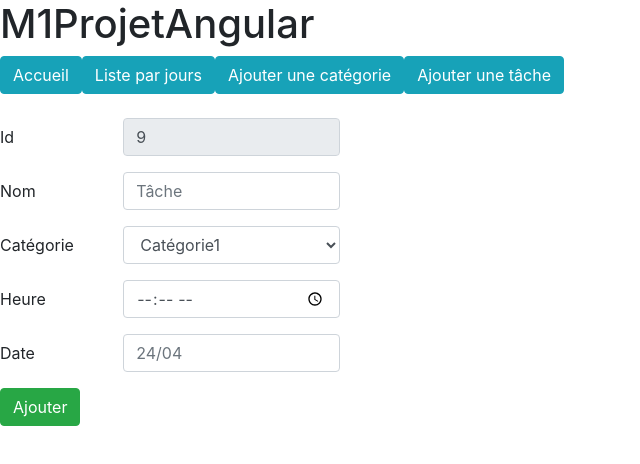
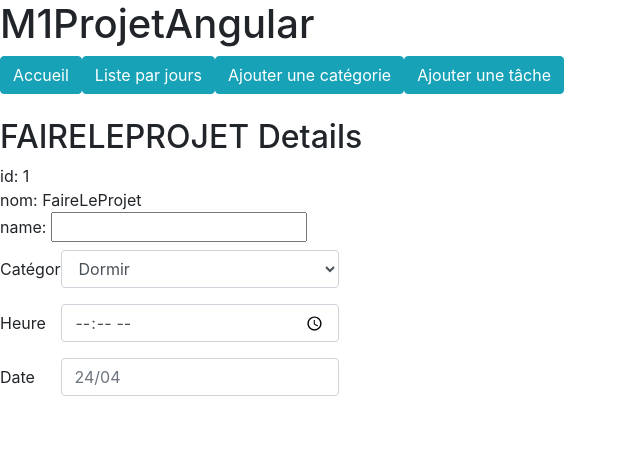
Before and after one commit to GuillaumeTroesch/M1ProjetAngular, an Angular app: page /tache in a window 1280 px wide. Shown: the top 464 px of the page, without its empty margins (0-640 px from the left). Built offline with nearby package versions, Linux system fonts and the light colour scheme.

Commit message:
from branch Arthur

```diff
--- a/src/app/accueil/accueil.component.html
+++ b/src/app/accueil/accueil.component.html
@@ -6,7 +6,14 @@
 <div class="table-responsive col-md-4">
 	<table class="table">
 		<tbody>
-			<tr>
+
+      <tr *ngFor="let tache of taches">
+        <th scope="row">7</th>
+        <td>{{tache.id}}</td>
+        <td>{{tache.nom}}</td>
+      </tr>
+
+<!--	<tr>
 			  <th scope="row">7</th>
 			  <td>Tache en cours 1</td>
 			  <td>Catégorie1</td>
@@ -17,12 +24,20 @@
 			  <td>Tache en cours 2</td>
 			  <td>Catégorie1</td>
 			  <td>00:04</td>
-			</tr>
+			</tr> -->
 		</tbody>
 	</table>
 </div>
 
 <table class="table">
+  <thead>
+    <tr *ngFor="let categorie of categories">
+      <th scope="col">#</th>
+      <th scope="col">{{categorie.nom}}</th>
+      <th scope="col">temps cumulé</th>
+      <th scope="col">Action</th>
+    </tr>
+  </thead>
   <thead>
     <tr>
       <th scope="col">#</th>
--- a/src/app/accueil/accueil.component.ts
+++ b/src/app/accueil/accueil.component.ts
@@ -1,4 +1,8 @@
 import { Component, OnInit } from '@angular/core';
+import { Tache } from '../tache';
+import { TACHES } from '../mock-tache';
+import { Categorie } from '../categorie';
+import { CATEGORIES } from '../mock-categories';
 
 @Component({
   selector: 'app-accueil',
@@ -7,6 +11,15 @@ import { Component, OnInit } from '@angular/core';
 })
 export class AccueilComponent implements OnInit {
 
+  categories = CATEGORIES;
+  taches = TACHES;
+    tache: Tache = {
+  	id:1,
+  	nom: 'FaireLeProjet',
+  	idCategorie:1,
+  	dateDebut:"12/12/12;24:00"
+  };
+
   constructor() { }
 
   ngOnInit(): void {
--- a/src/app/app.module.ts
+++ b/src/app/app.module.ts
@@ -1,5 +1,6 @@
 import { BrowserModule } from '@angular/platform-browser';
 import { NgModule } from '@angular/core';
+import { FormsModule } from '@angular/forms';
 
 import { AppRoutingModule } from './app-routing.module';
 import { AppComponent } from './app.component';
@@ -18,7 +19,8 @@ import { CategorieDetailsComponent } from './categorie-details/categorie-details
   ],
   imports: [
     BrowserModule,
-    AppRoutingModule
+    AppRoutingModule,
+    FormsModule
   ],
   providers: [],
   bootstrap: [AppComponent]
--- a/src/app/categorie-details/categorie-details.component.html
+++ b/src/app/categorie-details/categorie-details.component.html
@@ -1,21 +1,19 @@
 <div class="row col-md-4">
 	<form>
 		<div class="form-group row">
-			<label class="col-sm-4 col-form-label">Id</label>
-			<div class="col-sm-8">
+			<label class="col-sm-2 col-form-label">Id</label>
+			<div class="col-sm-10">
 			  <input type="text" readonly class="form-control" disbaled value="9">
 			</div>
 		</div>
 
 		<div class="form-group row">
-			<label class="col-sm-4 col-form-label">Nom</label>
-			<div class="col-sm-8">
+			<label class="col-sm-2 col-form-label">Nom</label>
+			<div class="col-sm-10">
 			  <input type="text" class="form-control" placeholder="Catégorie">
 			</div>
 		</div>
 
-		<button class="btn btn-success" type="submit">Ajouter</button>
-
 	</form>
 
 </div>
--- /dev/null
+++ b/src/app/categorie.ts
@@ -0,0 +1,4 @@
+export interface Categorie {
+  id: number;
+  nom: string;
+}
--- /dev/null
+++ b/src/app/mock-categories.ts
@@ -0,0 +1,6 @@
+import { Categorie } from './categorie';
+
+export const CATEGORIES: Categorie[] = [
+  { id: 1, nom: 'Travail' },
+  { id: 2, nom: 'Sport'}
+];
--- /dev/null
+++ b/src/app/mock-tache.ts
@@ -0,0 +1,6 @@
+import { Tache } from './tache';
+
+export const TACHES: Tache[] = [
+  { id: 11, nom: 'Dormir', idCategorie:1, dateDebut:"jsp"},
+  { id: 12, nom: 'Encore Dormir', idCategorie:1, dateDebut:"jsp"}
+];
--- a/src/app/tache-details/tache-details.component.html
+++ b/src/app/tache-details/tache-details.component.html
@@ -1,46 +1,54 @@
+<h2>{{tache.nom | uppercase}} Details</h2>
+<div><span>id: </span>{{tache.id}}</div>
+<div><span>nom: </span>{{tache.nom}}</div>
+
+<div>
+  <label>name:
+    <input />
+  </label>
 
 <div class="row col-md-4">
 	<form>
+		<!--
 		<div class="form-group row">
-			<label class="col-sm-4 col-form-label">Id</label>
-			<div class="col-sm-8">
-			  <input type="text" readonly class="form-control" disbaled value="9">
+			<label class="col-sm-2 col-form-label">Id</label>
+			<div class="col-sm-10">
+			  <input type="text" readonly class="form-control" [(ngModel)]="tache.nom" placeholder="nom" value="9">
 			</div>
 		</div>
 
-		<div class="form-group row">
-			<label class="col-sm-4 col-form-label">Nom</label>
-			<div class="col-sm-8">
+	<div class="form-group row">
+			<label class="col-sm-2 col-form-label">Nom</label>
+			<div class="col-sm-10">
 			  <input type="text" class="form-control" placeholder="Tâche">
 			</div>
-		</div>
+		</div>-->
 
 		<div class="form-group row">
-			<label class="col-sm-4 col-form-label">Catégorie</label>
-			<div class="col-sm-8">
+			<label class="col-sm-2 col-form-label">Catégorie</label>
+			<div class="col-sm-10">
 				<select class="form-control">
-				  <option>Catégorie1</option>
-				  <option>Catégorie2</option>
+				  <option *ngFor="let categorie of categories">
+				  	{{categorie.nom}}
+				  </option>
+
 				</select>
 			</div>
 		</div>
 
 		<div class="form-group row">
-			<label class="col-sm-4 col-form-label">Heure</label>
-			<div class="col-sm-8">
+			<label class="col-sm-2 col-form-label">Heure</label>
+			<div class="col-sm-10">
 			  <input type="time" class="form-control" placeholder="00:00">
 			</div>
 		</div>
 
 		<div class="form-group row">
-			<label class="col-sm-4 col-form-label">Date</label>
-			<div class="col-sm-8">
+			<label class="col-sm-2 col-form-label">Date</label>
+			<div class="col-sm-10">
 			  <input type="text" class="form-control" placeholder="24/04">
 			</div>
 		</div>
 
-		<button class="btn btn-success" type="submit"> Ajouter </button>
-
 	</form>
-
 </div>
--- a/src/app/tache-details/tache-details.component.ts
+++ b/src/app/tache-details/tache-details.component.ts
@@ -1,15 +1,44 @@
 import { Component, OnInit } from '@angular/core';
+import { Tache } from '../tache';
+import { TACHES } from '../mock-tache';
+import { Categorie } from '../categorie';
+import { CATEGORIES } from '../mock-categories';
+import { TacheService } from '../tache.service';
+
 
 @Component({
   selector: 'app-tache-details',
   templateUrl: './tache-details.component.html',
   styleUrls: ['./tache-details.component.css']
 })
+
 export class TacheDetailsComponent implements OnInit {
 
-  constructor() { }
+  taches: Tache[];
+  categories: Categorie[];
+
+  tache: Tache = {
+  	id:1,
+  	nom: 'FaireLeProjet',
+  	idCategorie:1,
+  	dateDebut:"12/12/12;24:00"
+  };
+
+  constructor(private tacheService: TacheService) { }
 
   ngOnInit(): void {
+  	this.getTaches();
+  	this.getCaTegories();
+  }
+
+  getTaches(): void {
+  	this.tacheService.getTaches()
+      .subscribe(taches => this.taches = taches);
+  }
+
+    getCaTegories(): void {
+  	this.tacheService.getTaches()
+      .subscribe(categories => this.categories = categories);
   }
 
 }
--- /dev/null
+++ b/src/app/tache.service.ts
@@ -0,0 +1,33 @@
+import { Injectable } from '@angular/core';
+
+import { Tache } from './tache';
+import { TACHES } from './mock-tache';
+import { Categorie } from './categorie';
+import { CATEGORIES } from './mock-categories';
+
+import { Observable, of } from 'rxjs';
+
+@Injectable({
+  providedIn: 'root'
+})
+export class TacheService {
+
+  constructor() { }
+
+  getTaches(): Observable<Tache[]>  {
+  	return of(TACHES);
+  }
+
+  getCategories(): Observable<Categorie[]> {
+  	return of(CATEGORIES);
+  }
+
+//(**Temporaire**) ajouter une tache
+  addTache(tache : Tache): void {
+  	TACHES.push(tache);
+  }
+  addCategorie(categorie : Categorie): void {
+  	CATEGORIES.push(categorie);
+  }
+
+}
--- /dev/null
+++ b/src/app/tache.ts
@@ -0,0 +1,6 @@
+export interface Tache {
+  id: number;
+  nom: string;
+  idCategorie: number;
+  dateDebut: string;
+}
```
Also changed, not shown: 1 other file (tests, documents, lock files or other folders).
